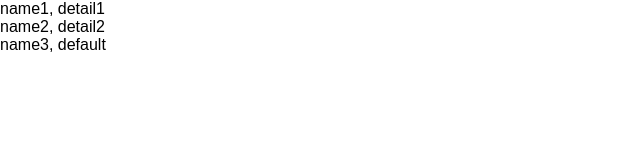
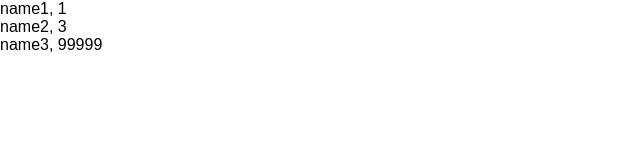
Before and after one commit to TsunaH/udemy-react-redux-crud-application, a React (Create React App) app: page / in a window 1280 px wide. Shown: the top 160 px of the page, without its empty margins (0-640 px from the left). Built offline with nearby package versions, Linux system fonts and the light colour scheme.

Commit message:
learn prop-types

```diff
--- a/src/App.js
+++ b/src/App.js
@@ -1,4 +1,5 @@
 import React, { Component } from 'react';
+import PropTypes from 'prop-types';
 /*
 function App() {
   return (<div>Hello World!</div>);
@@ -32,16 +33,19 @@ const App = () => {
     return <input type="text" onClick={() => {console.log("text click")}}     />;
   }
 */
+  // 画面に表示する内容を配列で定義
   const testArr = [
-     {title: "name1", detail: "detail1"},
-     {title: "name2", detail: "detail2"},
+     {title: "name1", number: 1},
+     {title: "name2", number: 3},
      {title: "name3"}
   ]
 
 //  render(){
     return (
-         testArr.map((val) => {
-           return <Component_test props1={val.title} props2={val.detail}/>
+         // map()関数を用いて配列をLoop
+         testArr.map((val, index) => {
+           // 下で定義したComponent_test()を呼び出す。引数には配列の内容を指定
+           return <Component_test props1={val.title} props2={val.number} key={index}/>
          })
     )
 //  }
@@ -49,11 +53,18 @@ const App = () => {
 }
 
 const Component_test = (val) => {
+        // propsを受け取ってHTMLをreturn
 	return <div>{val.props1}, {val.props2}</div>
 }
 Component_test.defaultProps = {
-  props2: "default"
+  // propsがない場合の初期値を設定
+//  props2: 99999
+  props2: "99999"
+}
+Component_test.propTypes = {
+  // "props2"というpropsの型チェック
+//  props2: PropTypes.number.isRequired
+  props2: PropTypes.number
 }
 
-
 export default App;
```
